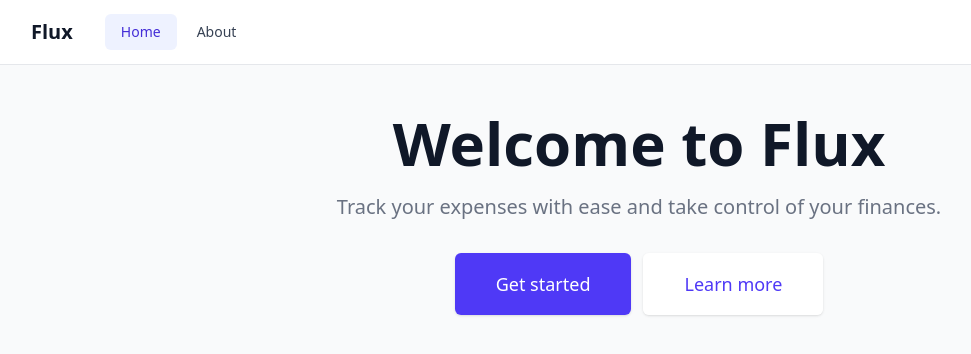
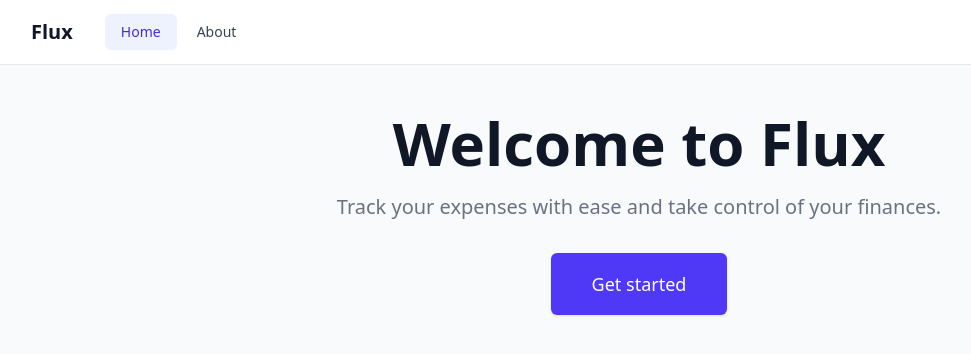
Before and after one commit to ALpolymer/flux-tracker, a React (Vite) app: page / in a window 1280 px wide. Shown: the top 354 px of the page, without its empty margins (1-972 px from the left). Built offline with nearby package versions, Linux system fonts and the light colour scheme.

Commit message:
feat: delete about button

```diff
--- a/src/components/Home.tsx
+++ b/src/components/Home.tsx
@@ -22,11 +22,7 @@ const Home = () => {
                                 Get started
                             </button>
                         </div>
-                        <div className="mt-3 rounded-md shadow sm:mt-0 sm:ml-3">
-                            <button className="w-full flex items-center justify-center px-8 py-3 border border-transparent text-base font-medium rounded-md text-indigo-600 bg-white hover:bg-gray-50 md:py-4 md:text-lg md:px-10 transition-colors">
-                                Learn more
-                            </button>
-                        </div>
+
                     </div>
                 </div>
             </div>
```
